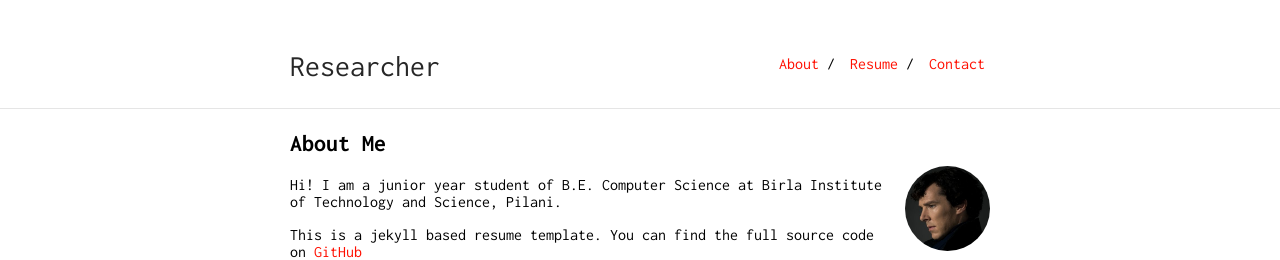
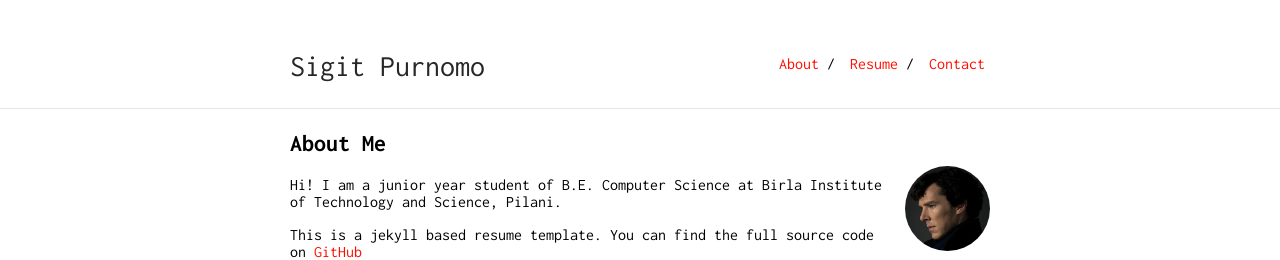
Before and after one commit to sigit-purnomo/sigit-purnomo.github.io, a Jekyll site: the page built from index.md, in a window 1280 px wide. Shown: the top 260 px of the page. Built offline with Jekyll 4.4.1, drawn with Linux system fonts in a browser that asks for light colours; our own code applies the rules of GitHub Pages for plain Markdown files.

Commit message:
Update _config.yml

```diff
--- a/_config.yml
+++ b/_config.yml
@@ -1,6 +1,6 @@
-title: Researcher
-url: "https://ankitsultana.com"
-baseurl: "/researcher"
+title: Sigit Purnomo
+url: "https://sigit-purnomo.github.io"
+baseurl: "/"
 
 markdown: kramdown
 #ins_logo: "./bits-logo.png"
```
